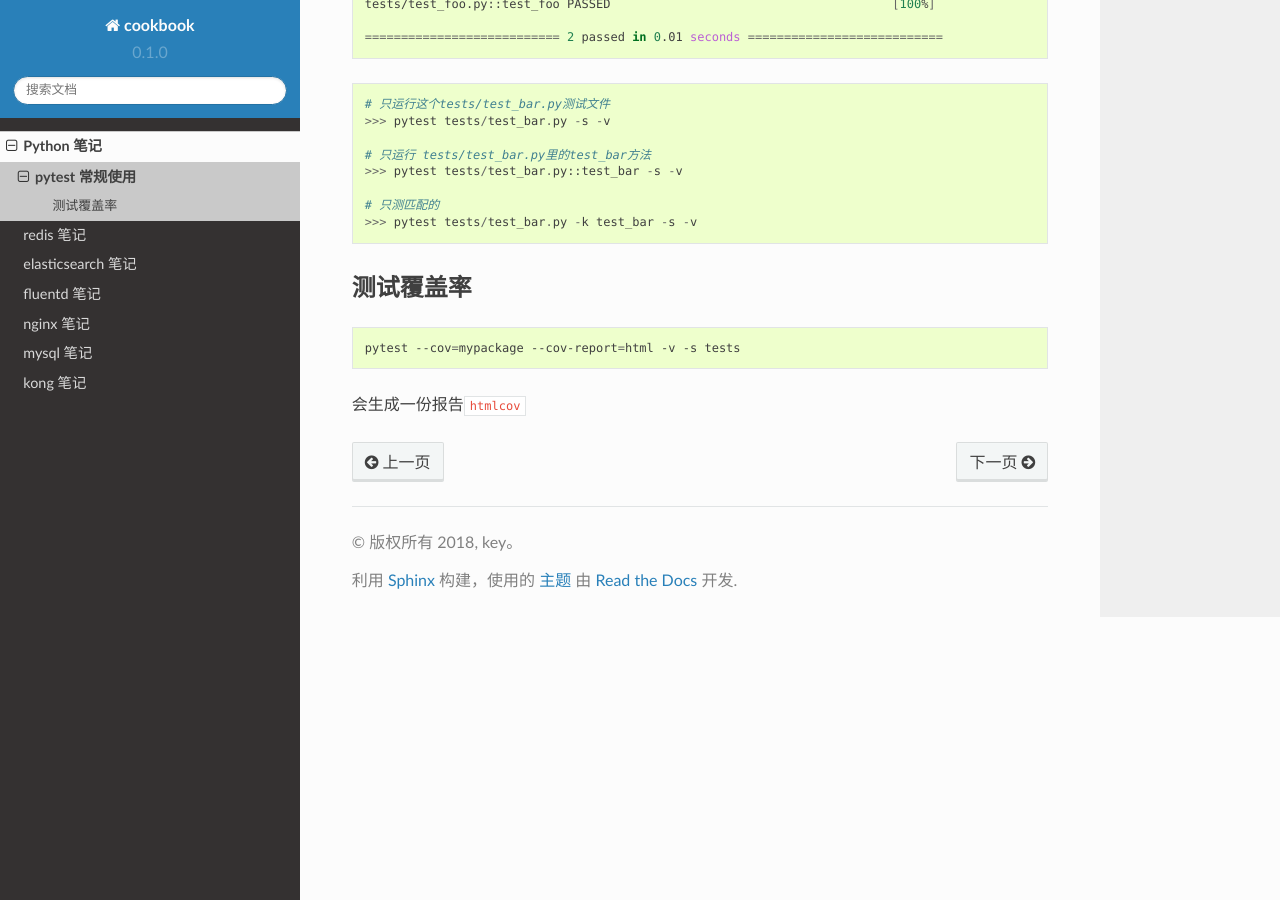
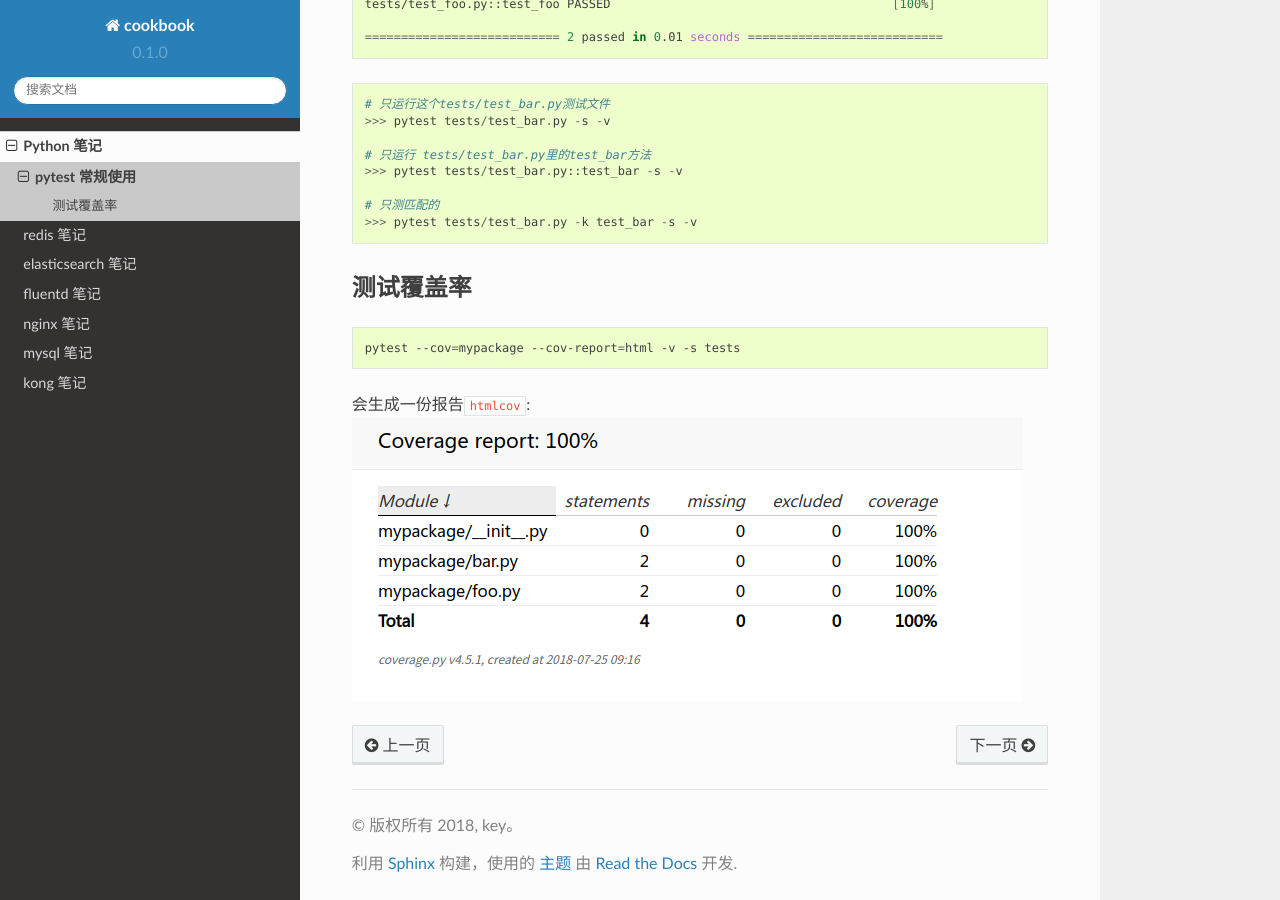
Before and after one commit to lossme/cookbook, a Sphinx documentation site: the page built from docs/source/python/pytest.md, in a window 1280 px wide and 900 px high, scrolled down 1055 px. Built offline with Sphinx 7.4.7 and the Read the Docs theme 2.0.0, drawn with Linux system fonts in a browser that asks for light colours.

Commit message:
coverage image

````diff
--- a/docs/source/python/pytest.md
+++ b/docs/source/python/pytest.md
@@ -1,6 +1,7 @@
 # pytest 常规使用
 
 目录结构[cookbook/python/test_pytest](https://github.com/lossme/cookbook/code/test_pytest)
+
 
 ```sh
 mypackage
@@ -77,4 +78,4 @@ tests/test_foo.py::test_foo PASSED                                       [100%]
 pytest --cov=mypackage --cov-report=html -v -s tests
 ```
 
-会生成一份报告`htmlcov`
+会生成一份报告`htmlcov`: ![](../_static/image/coverage-test.png)
````
Also changed, not shown: docs/source/_static/image/coverage-test.png (added).
